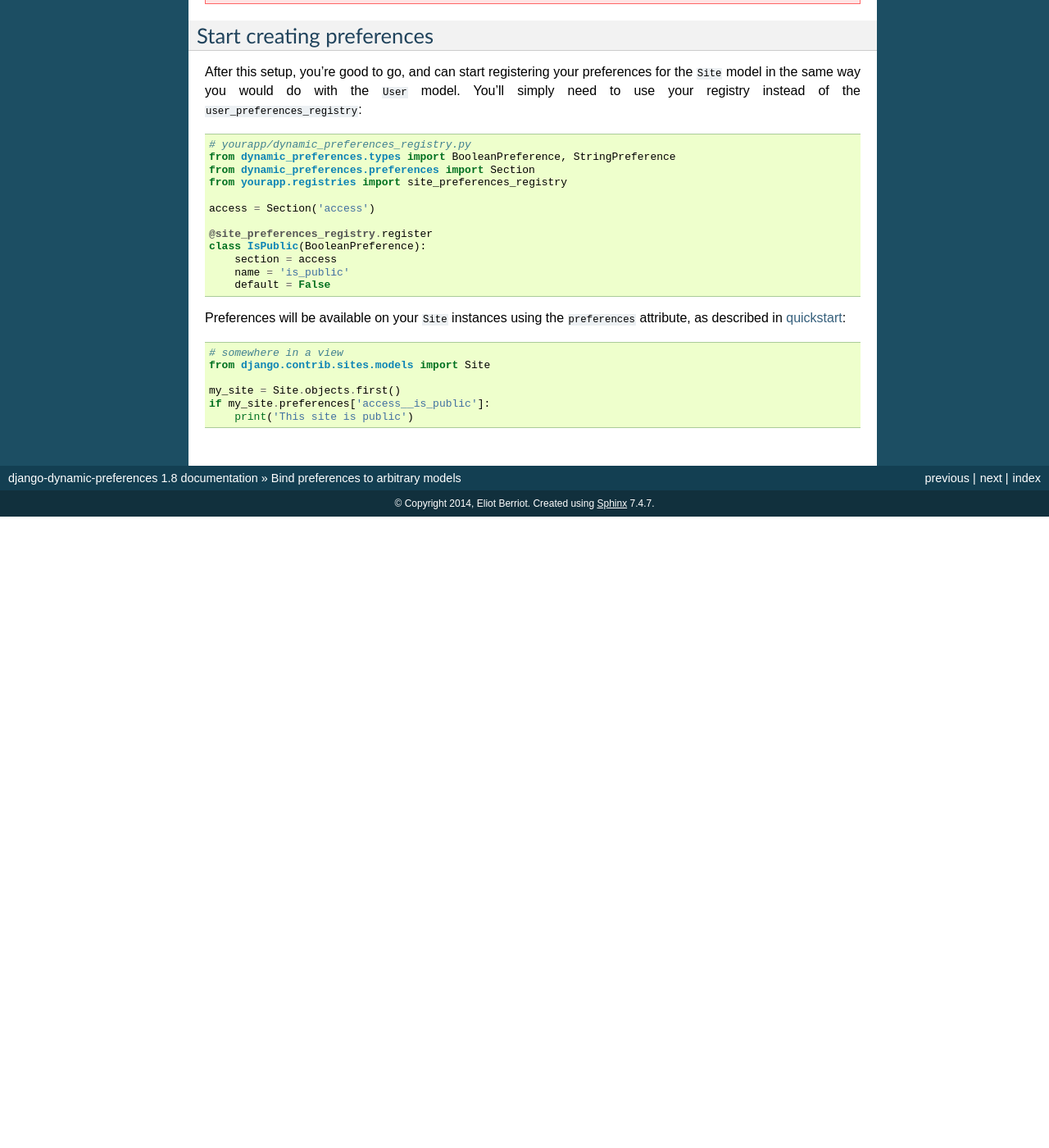
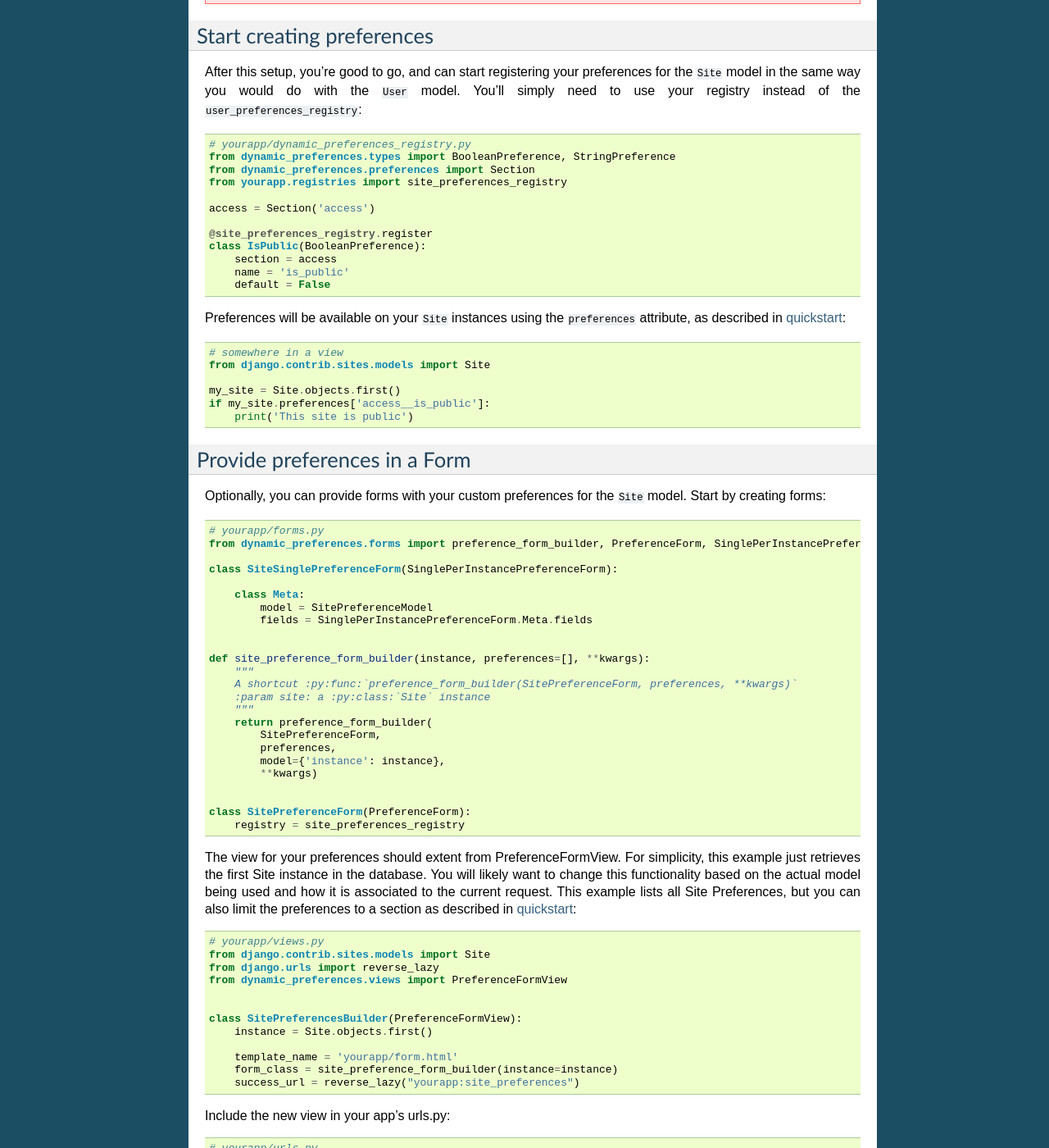
Before and after one commit to agateblue/django-dynamic-preferences, a Sphinx documentation site: the page built from docs/bind_preferences_to_models.rst, in a window 1280 px wide and 1400 px high, scrolled down 1518 px. Shown: the whole window at 82% size. Built offline with Sphinx 7.4.7, drawn with Linux system fonts in a browser that asks for light colours; before the commit the page ends 2148 px from its top, so only the background shows below that; some of the changed text lies outside the part shown.

Commit message:
Documentation showing how to use forms with arbitrary model preferences

```diff
--- a/docs/bind_preferences_to_models.rst
+++ b/docs/bind_preferences_to_models.rst
@@ -120,3 +120,87 @@
     my_site = Site.objects.first()
     if my_site.preferences['access__is_public']:
         print('This site is public')
+
+Provide preferences in a Form
+-----------------------------
+
+Optionally, you can provide forms with your custom preferences for the ``Site`` model. Start by creating forms:
+
+.. code-block:: python
+
+    # yourapp/forms.py
+    from dynamic_preferences.forms import preference_form_builder, PreferenceForm, SinglePerInstancePreferenceForm
+
+    class SiteSinglePreferenceForm(SinglePerInstancePreferenceForm):
+
+        class Meta:
+            model = SitePreferenceModel
+            fields = SinglePerInstancePreferenceForm.Meta.fields
+
+
+    def site_preference_form_builder(instance, preferences=[], **kwargs):
+        """
+        A shortcut :py:func:`preference_form_builder(SitePreferenceForm, preferences, **kwargs)`
+        :param site: a :py:class:`Site` instance
+        """
+        return preference_form_builder(
+            SitePreferenceForm,
+            preferences,
+            model={'instance': instance},
+            **kwargs)
+
+
+    class SitePreferenceForm(PreferenceForm):
+        registry = site_preferences_registry
+
+The view for your preferences should extent from PreferenceFormView. For simplicity, this example just retrieves the first Site instance in the database. You will likely want to change this functionality based on the actual model being used and how it is associated to the current request. This example lists all Site Preferences, but you can also limit the preferences to a section as described in :doc:`quickstart </quickstart>`:
+
+.. code-block:: python
+
+    # yourapp/views.py
+    from django.contrib.sites.models import Site
+    from django.urls import reverse_lazy
+    from dynamic_preferences.views import PreferenceFormView
+
+
+    class SitePreferencesBuilder(PreferenceFormView):
+        instance = Site.objects.first()
+
+        template_name = 'yourapp/form.html'
+        form_class = site_preference_form_builder(instance=instance)
+        success_url = reverse_lazy("yourapp:site_preferences")
+
+Include the new view in your app's urls.py:
+
+.. code-block:: python
+
+    # yourapp/urls.py
+    from django.urls import path
+    from yourapp.views import SitePreferencesBuilder
+
+    app_name = "yoursite"
+
+    urlpatterns = [
+        path('site-preferences', SitePreferencesBuilder.as_view(), name='site_preferences'),
+    ]
+
+And create the template for the form:
+
+.. code-block:: html+django
+
+    # yourapp/templates/form.html
+    {% extends "base.html" %}
+
+    {% block content %}
+
+        <form action="." method="POST">
+
+            {% csrf_token %}
+            <table>
+                {{ form.as_table }}
+            </table>
+            <button type="submit">SUBMIT</button>
+
+        </form>
+
+    {% endblock content %}
```
